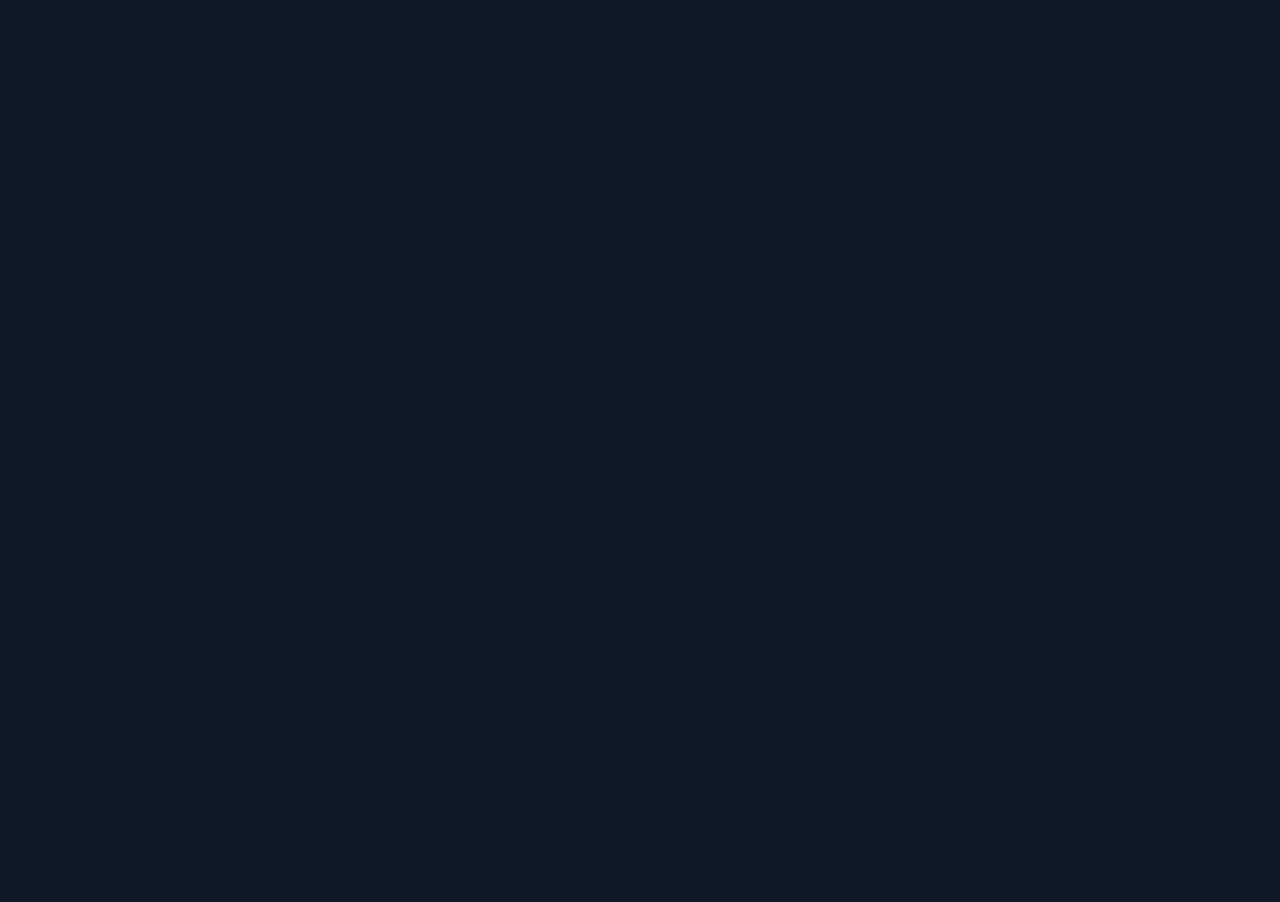
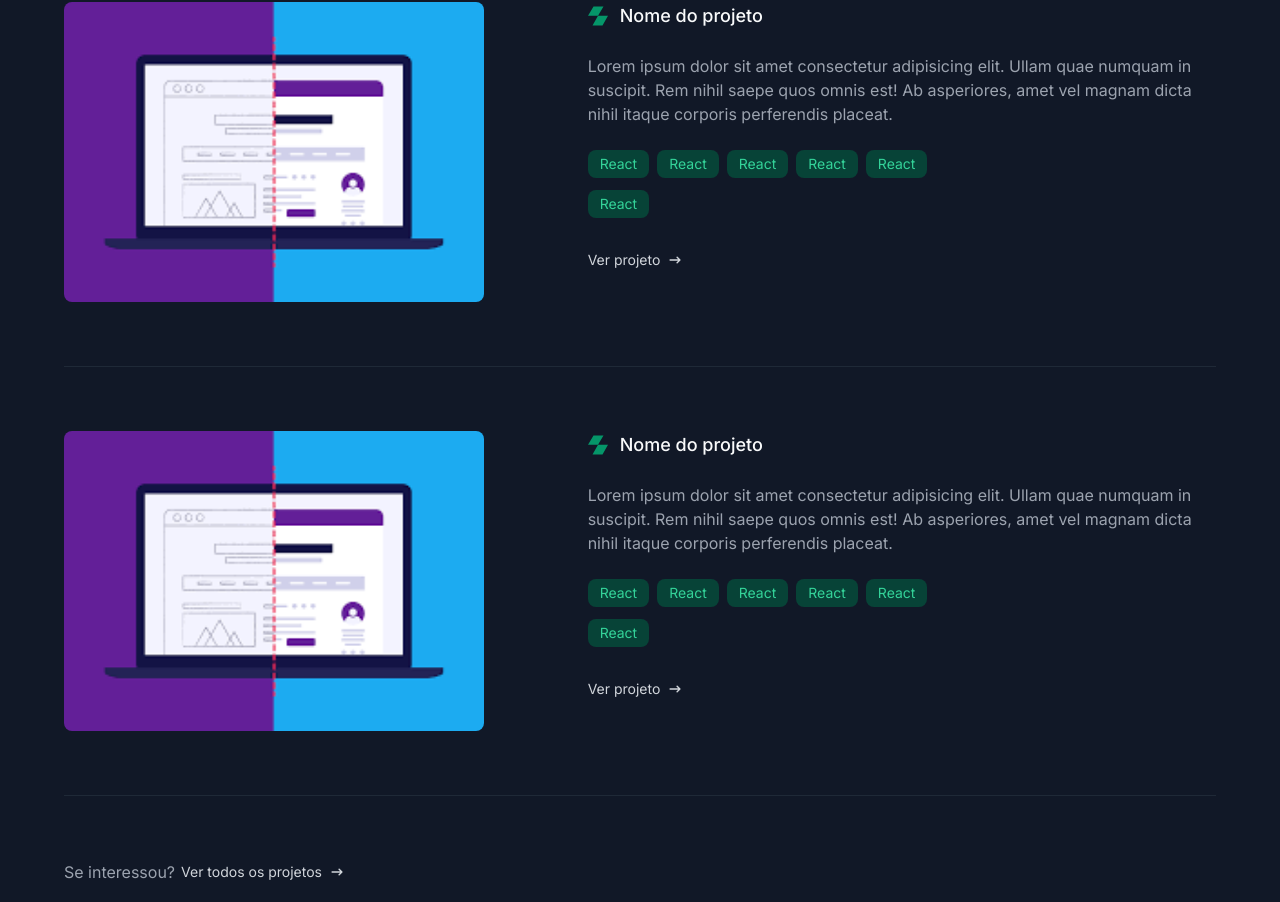
Before and after one commit to kefflen/next-portfolio, a Next.js app: page / in a window 1280 px wide. Shown: the part 1895-2797 px from the top of the page. Before the commit the page ends 1235 px from the top, so only its background shows below. Built offline with nearby package versions, Linux system fonts and the light colour scheme.

Commit message:
feat: create HighlightProjects section component

```diff
--- /dev/null
+++ b/app/(home)/_components/highlight-projects/index.tsx
@@ -0,0 +1,29 @@
+import { HorizontalDevider } from "@/app/components/devider"
+import { Link } from "@/app/components/link"
+import { SectionTitle } from "@/app/components/section-title"
+import { HiArrowNarrowRight } from "react-icons/hi"
+import { ProjectCard } from "./project-card"
+
+export const HighlightProjects = () => {
+  return (
+    <section className="container py-16">
+      <SectionTitle title="Projetos em destaque" subtitle="destaque" />
+      <HorizontalDevider className="mb-16" />
+      <div>
+        <ProjectCard />
+        <HorizontalDevider className="my-16" />
+        <ProjectCard />
+        <HorizontalDevider className="my-16" />
+        <ProjectCard />
+        <HorizontalDevider className="my-16" />
+        <p className="flex items-center gap-1.5">
+          <span className="text-gray-400">Se interessou?</span>
+          <Link href="/projects" className="">
+            Ver todos os projetos
+            <HiArrowNarrowRight />
+          </Link>
+        </p>
+      </div>
+    </section>
+  )
+}
--- /dev/null
+++ b/app/(home)/_components/highlight-projects/project-card.tsx
@@ -0,0 +1,51 @@
+import { Link } from "@/app/components/link"
+import { TechBadge } from "@/app/components/tech-badge"
+import Image from "next/image"
+import { HiArrowNarrowRight } from "react-icons/hi"
+
+type ProjectCardProps = {}
+export const ProjectCard = () => {
+  return (
+    <div className="flex gap-6 lg:gap-12 flex-col lg:flex-row">
+      <div className="w-full h-full">
+        <Image
+          src={"/images/placeholder-project.png"}
+          alt={"Thumbnail do projeto"}
+          width={420}
+          height={304}
+          className="object-cover rounded-lg w-full h-[200px] lg:min-h-full sm:h-[300px] lg:w-[420px]"
+        />
+      </div>
+      <div>
+        <h3 className="flex items-center gap-3 font-medium text-lg text-gray-50">
+          <Image
+            src={"/images/icons/project-title-icon.svg"}
+            width={20}
+            height={20}
+            alt={""}
+          />
+          Nome do projeto
+        </h3>
+        <p className="text-gray-400 my-6">
+          Lorem ipsum dolor sit amet consectetur adipisicing elit. Ullam quae
+          numquam in suscipit. Rem nihil saepe quos omnis est! Ab asperiores,
+          amet vel magnam dicta nihil itaque corporis perferendis placeat.
+        </p>
+
+        <div className="flex gap-x-2 gap-y-3 flex-wrap mb-8 lg:max-w-[350px]">
+          <TechBadge tech="React" />
+          <TechBadge tech="React" />
+          <TechBadge tech="React" />
+          <TechBadge tech="React" />
+          <TechBadge tech="React" />
+          <TechBadge tech="React" />
+        </div>
+
+        <Link href="/" className="">
+          Ver projeto
+          <HiArrowNarrowRight />
+        </Link>
+      </div>
+    </div>
+  )
+}
--- a/app/(home)/page.tsx
+++ b/app/(home)/page.tsx
@@ -1,5 +1,6 @@
 import { Header } from "../components/header"
 import { HeroSection } from "./_components/hero-section"
+import { HighlightProjects } from "./_components/highlight-projects"
 import { KnowTechs } from "./_components/know-techs"
 
 export default function Home() {
@@ -8,6 +9,7 @@ export default function Home() {
       <Header />
       <HeroSection />
       <KnowTechs />
+      <HighlightProjects />
     </main>
   )
 }
--- a/next.config.mjs
+++ b/next.config.mjs
@@ -1,4 +1,18 @@
 /** @type {import('next').NextConfig} */
-const nextConfig = {};
+const nextConfig = {
+  images: {
+    remotePatterns: [
+    {
+      hostname: 'unsplash.com'
+    },
+    {
+      hostname: 'images.unsplash.com'
+    },
+    {
+      hostname: 'media.graphassets.com'
+    },
+  ],
+  }
+};
 
 export default nextConfig;
```
Also changed, not shown: public/images/placeholder-project.png (added).
